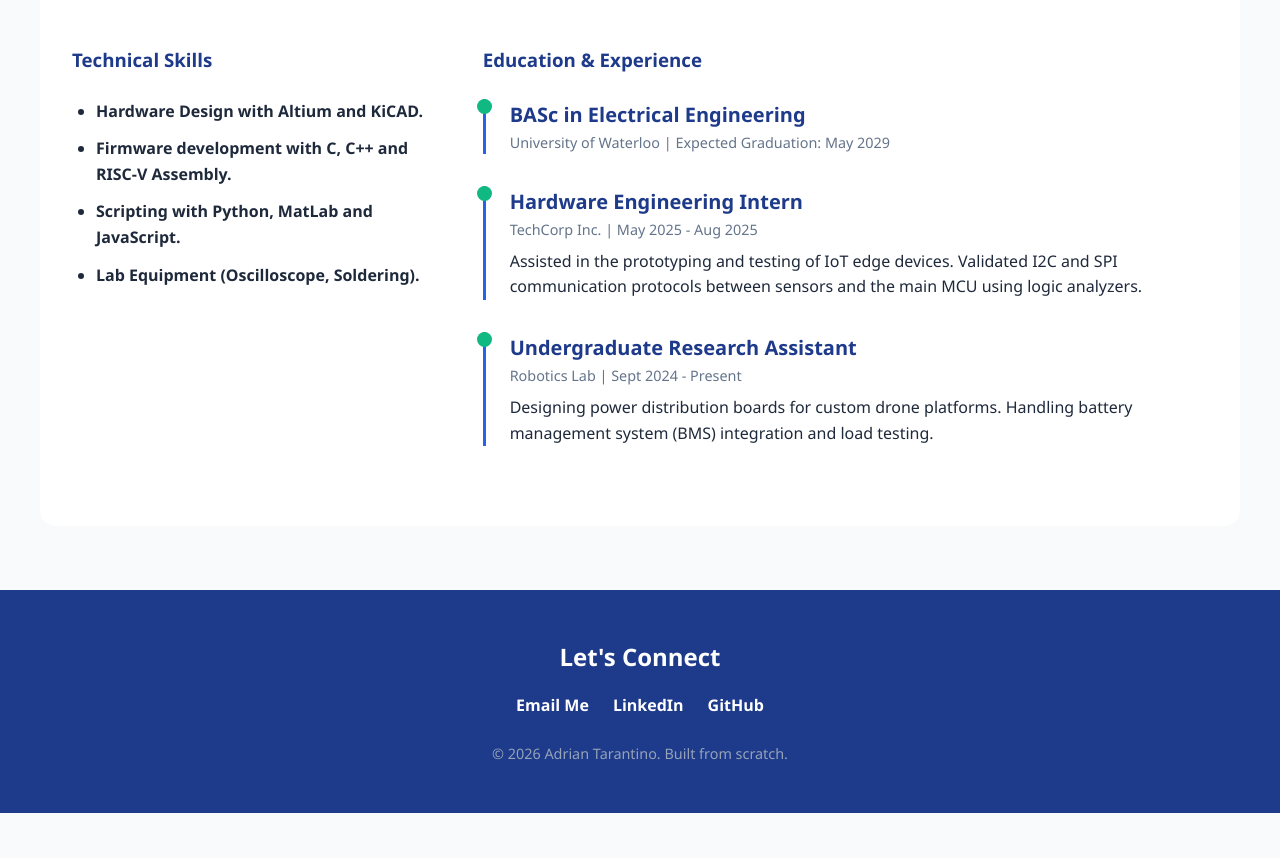
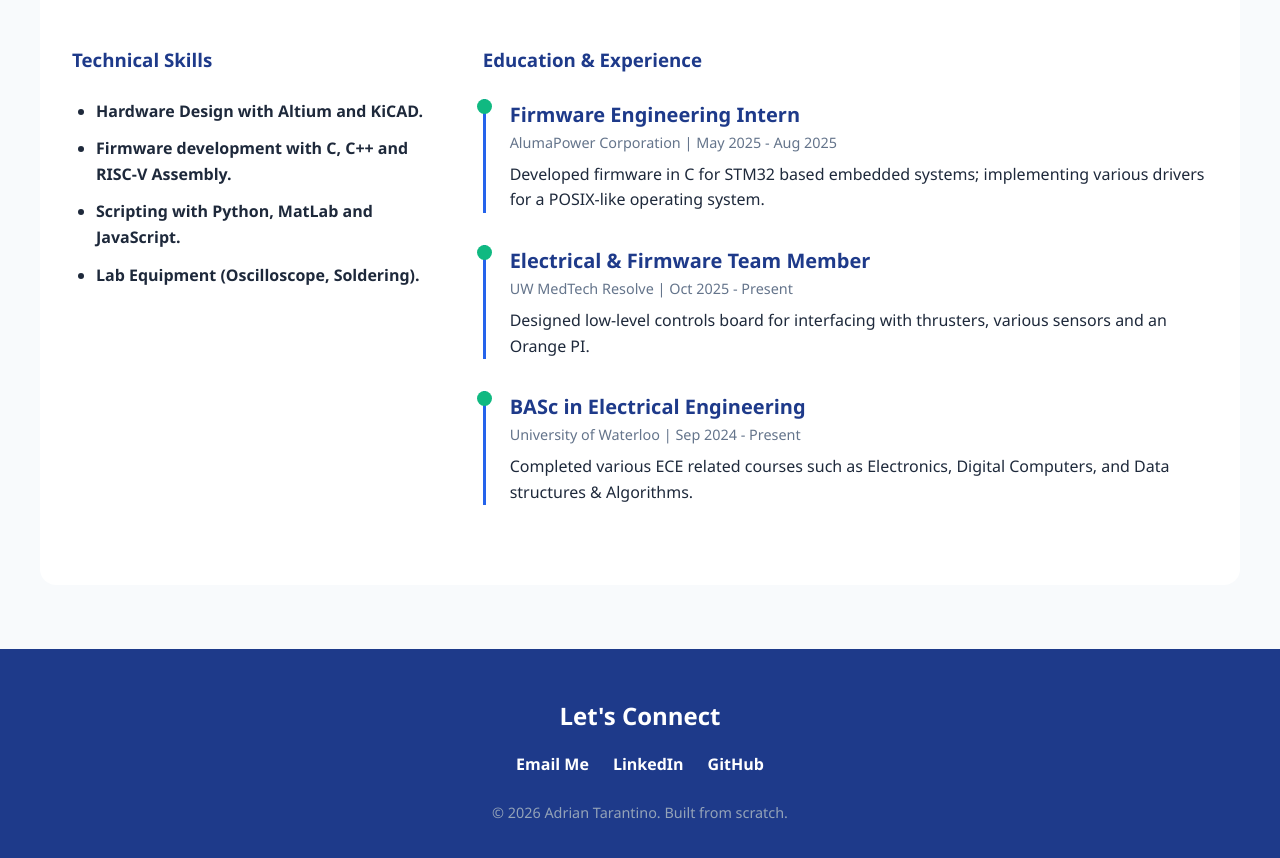
Before and after one commit to AdrianTarantino/AdrianTarantino, a plain HTML site: page index.html in a window 1280 px wide. Shown: the part 1492-2350 px from the top of the page. Before the commit the page ends 2305 px from the top, so only its background shows below. Drawn offline with Linux system fonts and the light colour scheme.

Commit message:
Making incremental improvements to the site.

```diff
--- a/index.html
+++ b/index.html
@@ -445,24 +445,27 @@
                 <h3 style="margin-bottom: 1.5rem; color: var(--primary);">Education & Experience</h3>
 
                 <div class="timeline-item">
-                    <h4>BASc in Electrical Engineering</h4>
-                    <div class="timeline-date">University of Waterloo | Expected Graduation: May 2029</div>
-                    <p></p>
+                    <h4>Firmware Engineering Intern</h4>
+                    <div class="timeline-date">AlumaPower Corporation | May 2025 - Aug 2025</div>
+                    <p>Developed firmware in C for STM32 based embedded systems; implementing various drivers for a
+                        POSIX-like operating system.</p>
                 </div>
 
                 <div class="timeline-item">
-                    <h4>Hardware Engineering Intern</h4>
-                    <div class="timeline-date">TechCorp Inc. | May 2025 - Aug 2025</div>
-                    <p>Assisted in the prototyping and testing of IoT edge devices. Validated I2C and SPI communication
-                        protocols between sensors and the main MCU using logic analyzers.</p>
+                    <h4>Electrical & Firmware Team Member</h4>
+                    <div class="timeline-date">UW MedTech Resolve | Oct 2025 - Present</div>
+                    <p>Designed low-level controls board for interfacing with thrusters, various sensors and an Orange
+                        PI.</p>
                 </div>
 
                 <div class="timeline-item">
-                    <h4>Undergraduate Research Assistant</h4>
-                    <div class="timeline-date">Robotics Lab | Sept 2024 - Present</div>
-                    <p>Designing power distribution boards for custom drone platforms. Handling battery management
-                        system (BMS) integration and load testing.</p>
+                    <h4>BASc in Electrical Engineering</h4>
+                    <div class="timeline-date">University of Waterloo | Sep 2024 - Present</div>
+                    <p>Completed various ECE related courses such as Electronics, Digital Computers, and Data structures
+                        & Algorithms.</p>
                 </div>
+
+
             </div>
         </div>
     </div>
@@ -473,8 +476,8 @@
         </p> -->
         <div class="social-links">
             <a href="mailto:aetarant@uwaterloo.ca">Email Me</a>
-            <a href="https://linkedin.com/in/yourprofile" target="_blank">LinkedIn</a>
-            <a href="https://github.com/yourgithub" target="_blank">GitHub</a>
+            <a href="https://linkedin.com/in/adriantarantino" target="_blank">LinkedIn</a>
+            <a href="https://github.com/adriantarantino" target="_blank">GitHub</a>
         </div>
         <p style="font-size: 0.9rem; color: #94a3b8;">&copy; 2026 Adrian Tarantino. Built from scratch.</p>
     </footer>
```
Also changed, not shown: images/uwmtr-control-board-pcb.png.
